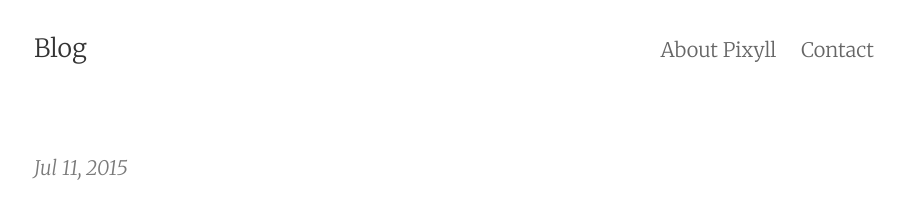
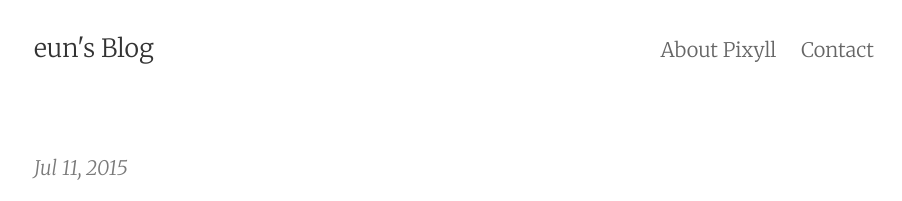
Before and after one commit to euneee/euneee.github.io, a Jekyll site: the page built from index.html, in a window 1280 px wide. Shown: the top 201 px of the page, without its empty margins (186-1088 px from the left). Built offline with Jekyll 4.4.1, drawn with Linux system fonts in a browser that asks for light colours; the list of posts is cut into pages by our own code.

Commit message:
Update _config.yml

```diff
--- a/_config.yml
+++ b/_config.yml
@@ -1,5 +1,5 @@
 # Site settings
-title:       Blog
+title:       eun's Blog
 email:       nnmmaa00@naver.com
 author:      Kim Jae Eun
 description: "A simple, beautiful theme for Jekyll that emphasizes content rather than aesthetic fluff."
```
